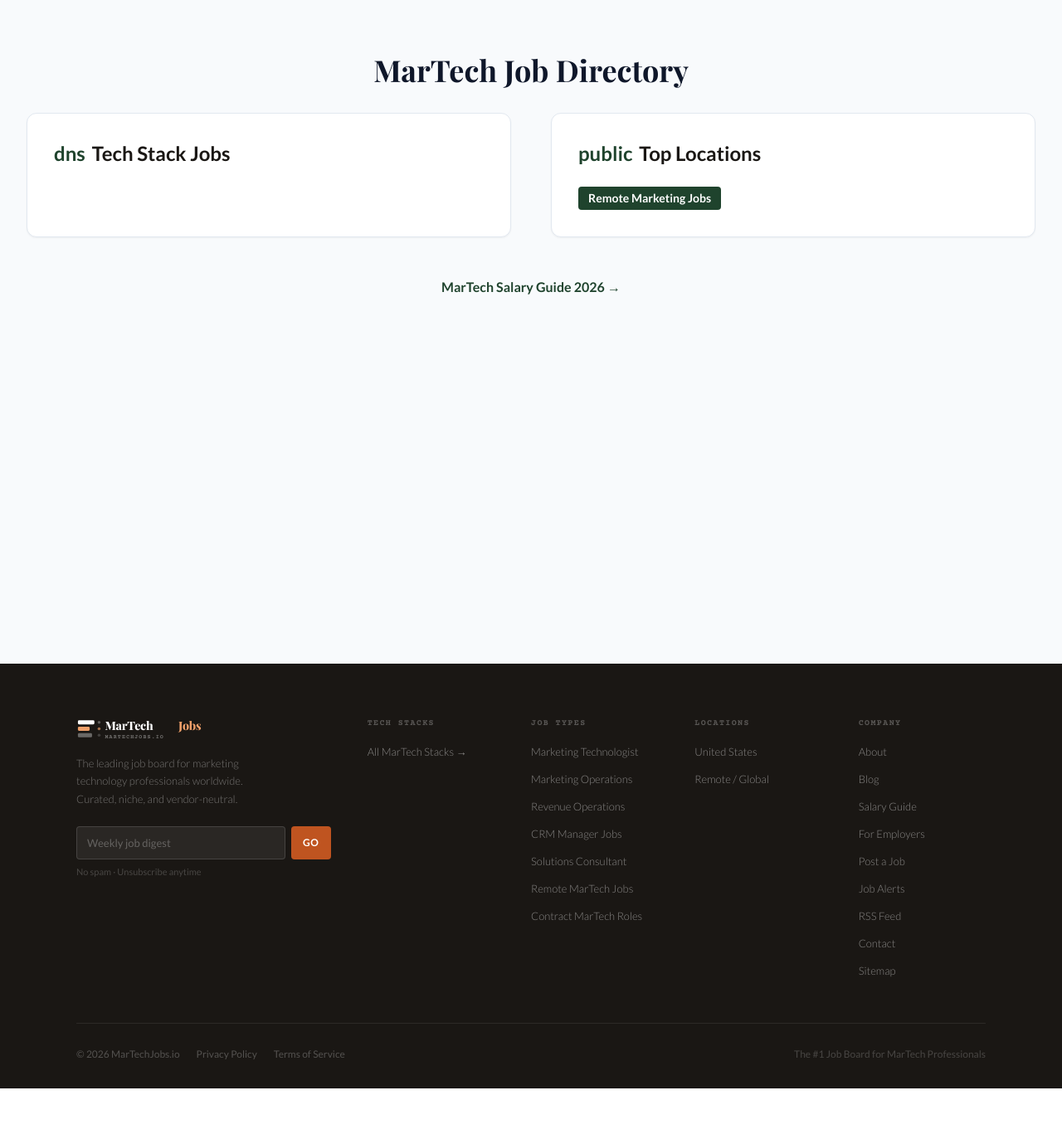
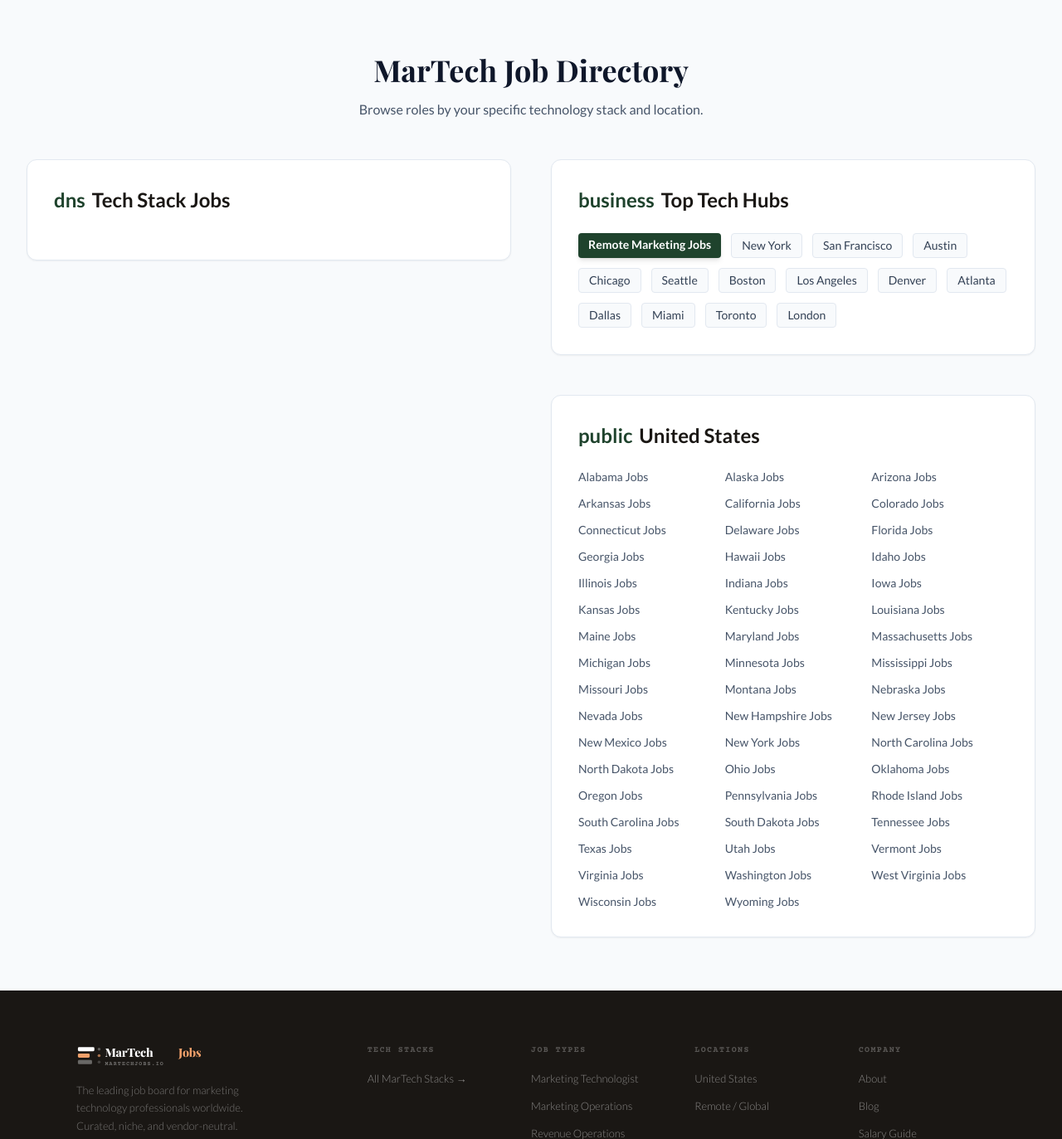
Before and after one commit to akashachanta01/MarTechStack, a Django app: page /directory/ in a window 1280 px wide. Shown: the part 59-1432 px from the top of the page at 83% size. Before the commit the page ends 1371 px from the top, so only its background shows below. Run offline with Django 5.2, Linux system fonts and the light colour scheme; data that the repository does not hold is empty; some libraries are stand-ins or nearby versions; some web fonts are replaced.

Commit message:
Update directory.html

```diff
--- a/jobs/templates/jobs/directory.html
+++ b/jobs/templates/jobs/directory.html
@@ -4,41 +4,54 @@
 {% block content %}
 <div class="bg-slate-50 py-16 min-h-screen">
     <div class="max-w-7xl mx-auto px-4 sm:px-6 lg:px-8">
-        <h1 class="text-4xl font-serif font-bold text-slate-900 mb-8 text-center">MarTech Job Directory</h1>
+        <h1 class="text-4xl font-serif font-bold text-slate-900 mb-4 text-center">MarTech Job Directory</h1>
+        <p class="text-center text-slate-600 mb-12">Browse roles by your specific technology stack and location.</p>
 
         <div class="grid md:grid-cols-2 gap-12">
-            <div class="bg-white p-8 rounded-xl shadow-sm border border-slate-200">
+            <div class="bg-white p-8 rounded-xl shadow-sm border border-slate-200 h-fit">
                 <h2 class="text-2xl font-bold mb-6 flex items-center gap-2">
                     <span class="material-symbols-outlined text-[#1f432d]">dns</span> Tech Stack Jobs
                 </h2>
                 <div class="grid grid-cols-2 gap-4">
                     {% for tool in tools %}
-                    <a href="{% url 'tool_detail' tool.slug %}" class="text-sm text-slate-600 hover:text-[#1f432d] hover:underline flex justify-between">
-                        <span>{{ tool.name }} Jobs</span>
-                        <span class="text-slate-300">{{ tool.job_count }}</span>
+                    <a href="{% url 'tool_detail' tool.slug %}" class="text-sm text-slate-600 hover:text-[#1f432d] hover:underline flex justify-between group">
+                        <span>{{ tool.name }}</span>
+                        <span class="text-slate-300 group-hover:text-[#1f432d]">{{ tool.job_count }}</span>
                     </a>
                     {% endfor %}
                 </div>
             </div>
 
-            <div class="bg-white p-8 rounded-xl shadow-sm border border-slate-200">
-                <h2 class="text-2xl font-bold mb-6 flex items-center gap-2">
-                    <span class="material-symbols-outlined text-[#1f432d]">public</span> Top Locations
-                </h2>
-                <div class="flex flex-wrap gap-3">
-                    <a href="{% url 'seo_loc_only' 'remote' %}" class="bg-[#1f432d] text-white px-3 py-1 rounded text-sm font-bold hover:bg-black transition">Remote Marketing Jobs</a>
-                    {% for loc in locations %}
-                    <a href="{% url 'seo_loc_only' loc|slugify %}" class="bg-slate-50 border border-slate-200 text-slate-700 px-3 py-1 rounded text-sm hover:border-[#1f432d] transition">
-                        MarTech Jobs in {{ loc }}
-                    </a>
-                    {% endfor %}
+            <div class="space-y-12">
+                <div class="bg-white p-8 rounded-xl shadow-sm border border-slate-200">
+                    <h2 class="text-2xl font-bold mb-6 flex items-center gap-2">
+                        <span class="material-symbols-outlined text-[#1f432d]">business</span> Top Tech Hubs
+                    </h2>
+                    <div class="flex flex-wrap gap-3">
+                        <a href="{% url 'seo_loc_only' 'remote' %}" class="bg-[#1f432d] text-white px-3 py-1 rounded text-sm font-bold hover:bg-black transition shadow-md">Remote Marketing Jobs</a>
+                        {% for loc in top_cities %}
+                        <a href="{% url 'seo_loc_only' loc|slugify %}" class="bg-slate-50 border border-slate-200 text-slate-700 px-3 py-1 rounded text-sm hover:border-[#1f432d] transition">
+                            {{ loc }}
+                        </a>
+                        {% endfor %}
+                    </div>
+                </div>
+
+                <div class="bg-white p-8 rounded-xl shadow-sm border border-slate-200">
+                    <h2 class="text-2xl font-bold mb-6 flex items-center gap-2">
+                        <span class="material-symbols-outlined text-[#1f432d]">public</span> United States
+                    </h2>
+                    <div class="grid grid-cols-2 sm:grid-cols-3 gap-3">
+                        {% for state in states %}
+                        <a href="{% url 'seo_loc_only' state|slugify %}" class="text-sm text-slate-600 hover:text-[#1f432d] hover:underline">
+                            {{ state }} Jobs
+                        </a>
+                        {% endfor %}
+                    </div>
                 </div>
             </div>
         </div>
 
-        <div class="mt-12 text-center">
-            <a href="{% url 'salary_guide' %}" class="text-[#1f432d] font-bold hover:underline">MarTech Salary Guide {% now "Y" %} &rarr;</a>
-        </div>
     </div>
 </div>
 {% endblock %}
```
